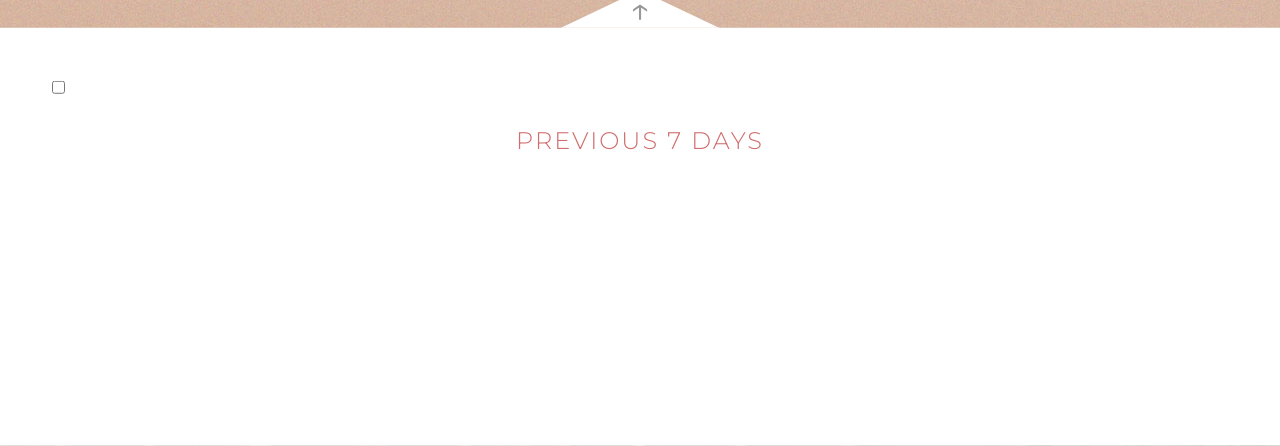
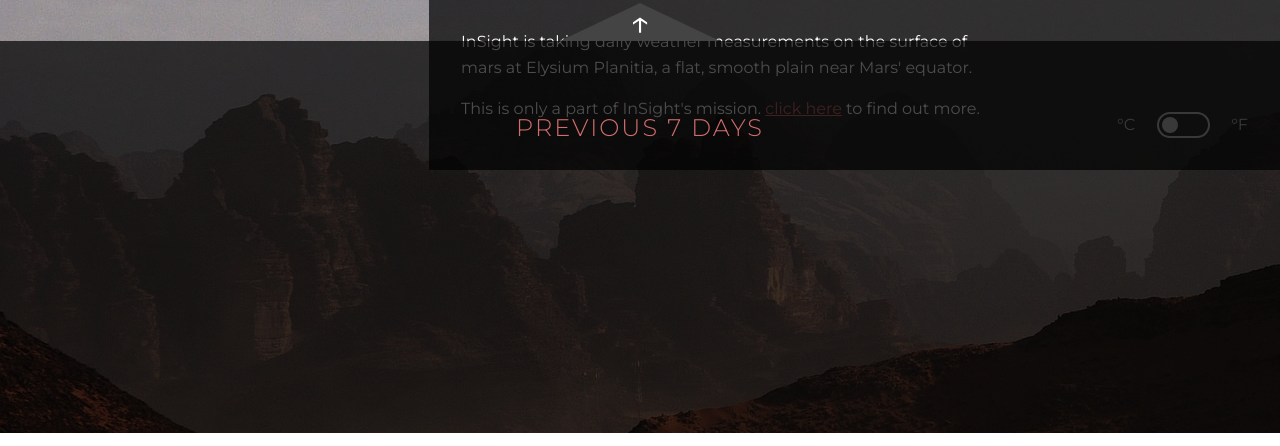
Before and after one commit to Zane-Gilfillan/Mars-Weather-App, a plain HTML site: page index.html in a window 1280 px wide. Shown: the part 563-1009 px from the top of the page. Drawn offline with Linux system fonts and the light colour scheme.

Commit message:
updated styling

```diff
--- a/index.html
+++ b/index.html
@@ -10,7 +10,7 @@
 </head>
 <body>
     <!-- header  -->
-    <main class="mars-current-weather">
+    <main class="mars-current-weather" style="margin-left: 429px;">
         <h1 class="main-title">Latest weather at Elysium Plantitia</h1>
 
         <!-- main section: day, temp, wind -->
@@ -43,7 +43,7 @@
         <!-- button toggle -->
         <div class="unit">
             <label for="cel">°C</label>
-            <!-- <input type="radio" id="cel" name="unit" checked> -->
+            <input type="radio" id="cel" name="unit" checked>
 
             <button class="unit__toggle"></button>
 
@@ -58,7 +58,7 @@
             <span>&uarr;</span><span class="sr-only">show previous weather</span>
         </button>
 
-        <input type="checkbox" id="weather-toggle" class="show-previous-weather-toggle">
+        <!-- <input type="checkbox" id="weather-toggle" class="show-previous-weather-toggle"> -->
 
         <h2 class="main-title previous-weather__title">previous 7 days</h2>
 
--- a/scss/style.scss
+++ b/scss/style.scss
@@ -35,7 +35,7 @@ body {
     margin: 0;
     font-family: 'Montserrat', sans-serif;
     line-height: 1.6;
-
+    background-image: url(../img/111.jpg);
     height: 100vh;
     overflow: hidden;
     color: var(--clr-light);
@@ -87,6 +87,7 @@ a {
     display: grid;
     grid-template-columns: repeat(3, 1fr);
     gap: 2em;
+
 }
 
 .date {
@@ -204,10 +205,11 @@ a {
     }
 }
 
-//previous weather slide up
+//previous weather slide up.. i don't like the all white background on this... will look for a beter solution
 
 .previous-weather {
-    background: var(--clr-light);
+    background: rgba(0, 0, 0, .7);
+    // background: var(--clr-light);
     color: var(--clr-dark);
     position: absolute;
     bottom: 0;
@@ -219,7 +221,7 @@ a {
 
 .show-previous-weather {
     position: absolute;
-    background: var(--clr-light);
+    background: var(--clr-dark);
     left: 50%;
     width: 10rem;
     transform: translate(-50%, calc(-100% - 3rem));
@@ -228,25 +230,27 @@ a {
     line-height: 1;
     clip-path: polygon(50% 0, 0 100%, 100% 100%);
     cursor: pointer;
-    color: var(--clr-gray);
+    color: var(--clr-light);
     border: 0;
     font-family: inherit;
 
     &:hover,
     &:focus {
-        color: var(--clr-dark);
+        color: var(--clr-light);
     }
 
     span {
         display: block;
         transform: rotate(0);
         transition: transform 300ms ease;
+
     }
 }
 
 .previous-days {
     display: flex;
     justify-content: space-between;
+    color: var(--clr-light);
 
 }
 
```
Also changed, not shown: css/style.css, img/111.jpg (added), img/mars_br.jpg (added), 2 other files.
